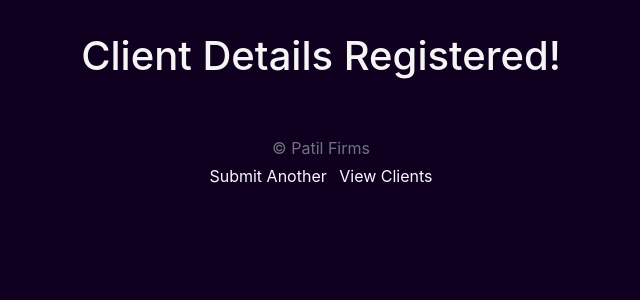
After one commit to indrajeet3333/djangoproject, a Django app: template patiladmin/templates/patiladmin/submit.html in a window 1280 px wide. The commit adds this page. Shown: the top 300 px of the page, without its empty margins (319-959 px from the left). Run offline with Django 3.2, Linux system fonts and the light colour scheme; the template is opened without the code that fills it, so the values that code supplies are empty; some libraries are stand-ins or nearby versions.

Commit message:
Stage I Complete

```diff
--- a/djppproject/urls.py
+++ b/djppproject/urls.py
@@ -19,5 +19,6 @@ from django.contrib import admin
 admin.site.site_header = 'Administration'
 urlpatterns = [
     path('admin/', admin.site.urls),
-    path('', include('patiladmin.urls'))
+    path('', include('patiladmin.urls')),
+    path('submit/', include('patiladmin.urls'))
 ]
--- /dev/null
+++ b/patiladmin/templates/patiladmin/submit.html
@@ -0,0 +1,45 @@
+<!DOCTYPE html>
+<html lang="en">
+<head>
+    {% load static %}
+    <meta charset="UTF-8">
+    <link rel="shortcut icon" type="image/png" href="{% static 'appstatic/head.png' %}" />
+    <meta name="viewport" content="width=device-width, initial-scale=1.0">
+    <link rel="stylesheet" href="https://stackpath.bootstrapcdn.com/bootstrap/4.2.1/css/bootstrap.min.css" integrity="sha384-GJzZqFGwb1QTTN6wy59ffF1BuGJpLSa9DkKMp0DgiMDm4iYMj70gZWKYbI706tWS"
+    crossorigin="anonymous">
+    <meta http-equiv="X-UA-Compatible" content="ie=edge">
+    <style>
+    body{
+        background-color: #10001F;
+        color: rgb(245, 245, 245);
+    }
+
+    .lh-condensed { line-height: 1.25; }
+    input[type="text"], input[type="tel"],input[type="email"],textarea {
+
+    background-color : rgb(230, 230, 230);
+
+    }
+    </style>
+    <title>Patil Firms</title>
+</head>
+<body>
+
+<div class="container">
+    <div class="text-center" style="padding-top: 2rem">
+    <!--    <img class="d-block mx-auto mb-4" src="{% static 'appstatic/head.png' %}"
+            alt="" width="244" height="202"> -->
+        <h1>Client Details Registered!</h1>
+    </div>
+
+    <footer class="pt-5 text-muted text-center text-small">
+        <p class="mb-1">&copy; Patil Firms</p>
+        <ul class="list-inline">
+            <li class="list-inline-item"><a href="/" style="color:ghostwhite">Submit Another</a></li>
+            <li class="list-inline-item"><a href="/admin" style="color:ghostwhite">View Clients</a></li>
+        </ul>
+    </footer>
+</div>
+
+</body>
+</html>
--- a/patiladmin/urls.py
+++ b/patiladmin/urls.py
@@ -2,5 +2,6 @@ from django.urls import path
 from . import views
 
 urlpatterns = [
-    path('',views.index)
+    path('',views.index),
+    path('submit',views.submit)
 ]
```
Also changed, not shown: patiladmin/templates/patiladmin/index.html (+11 -11 lines), patiladmin/views.py (+13 -0 lines), db.sqlite3.
